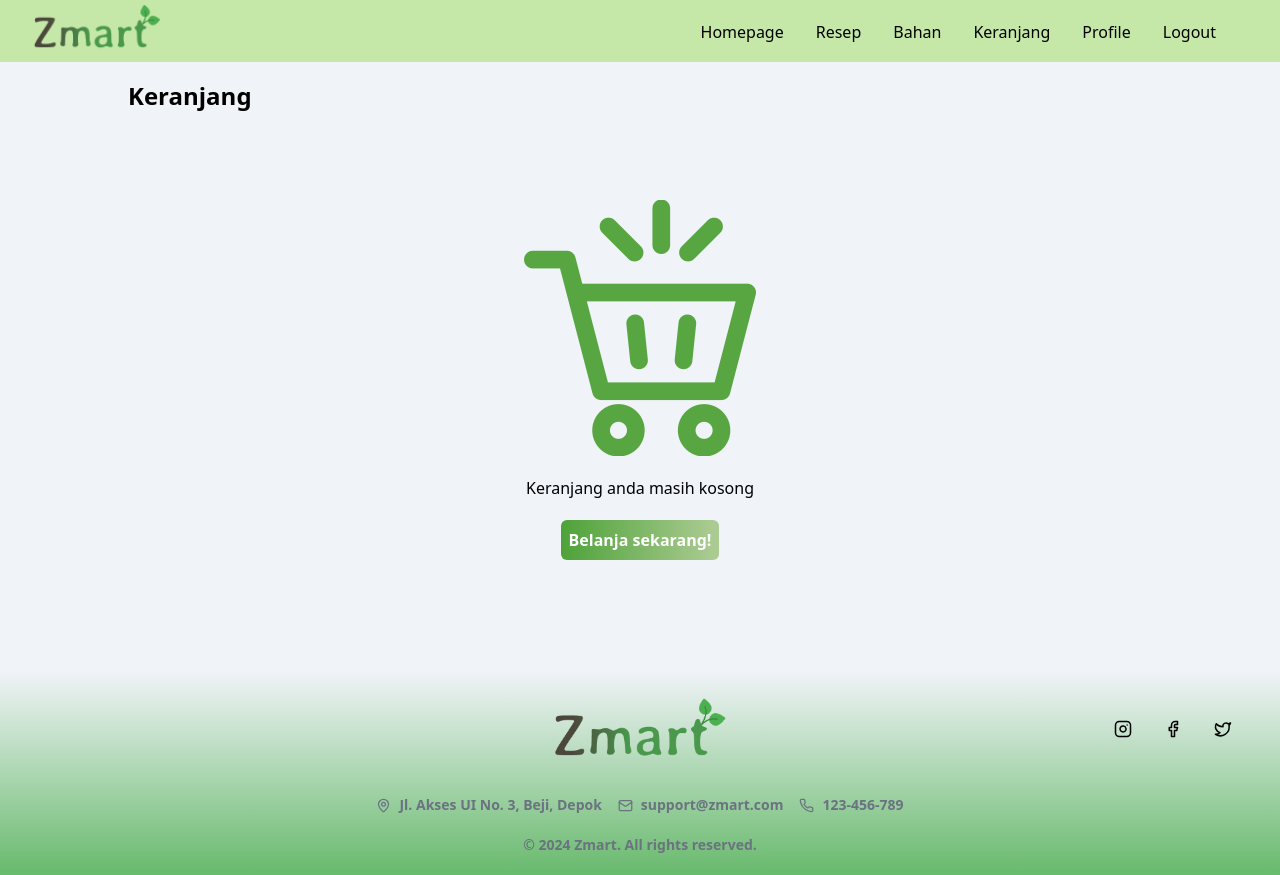
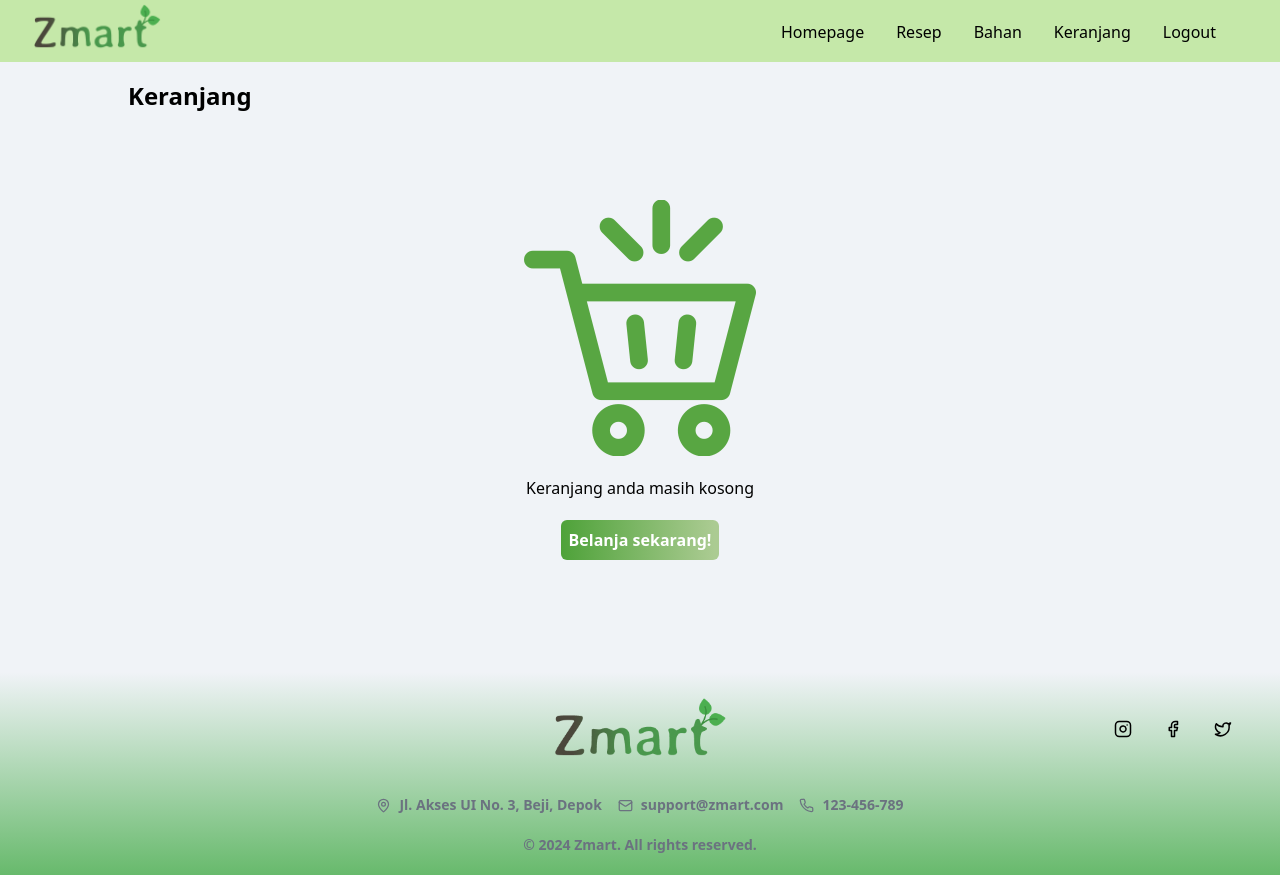
Before and after one commit to gnnyfon/zmarter, a Next.js app: page /keranjang in a window 1280 px wide. Built offline with nearby package versions, Linux system fonts and the light colour scheme.

Commit message:
fix: profile page & typo

```diff
--- a/src/components/elements/Navbar/Navbar.tsx
+++ b/src/components/elements/Navbar/Navbar.tsx
@@ -13,7 +13,7 @@ function Navbar() {
         <Link href="/resep" legacyBehavior><a className="navigation">Resep</a></Link>
         <Link href="/bahan" legacyBehavior><a className="navigation">Bahan</a></Link>
         <Link href="/keranjang" legacyBehavior><a className="navigation">Keranjang</a></Link>
-        <Link href="/profile" legacyBehavior><a className="navigation">Profile</a></Link>
+        {/* <Link href="/profile" legacyBehavior><a className="navigation">Profile</a></Link> */}
         <Link href="/auth/login" legacyBehavior><a className="navigation">Logout</a></Link>
       </div>
     </div>
--- a/src/components/modules/RecipeModule/RecipeIngredientsSection.tsx
+++ b/src/components/modules/RecipeModule/RecipeIngredientsSection.tsx
@@ -18,7 +18,7 @@ function RecipeIngredientsSection() {
             <p className="text-textBlack text-xl font-regular">• <span className="text-spinach font-medium">1 sdt</span> Gula</p>
             <p className="text-textBlack text-xl font-regular">• <span className="text-spinach font-medium">1 sdt</span> Garam</p>
             <p className="text-textBlack text-xl font-regular">• <span className="text-spinach font-medium">1 helai</span> Daun Salam</p>
-            <p className="text-textBlack text-xl font-regular">• <span className="text-spinach font-medium">1 sdm</span> Minyak Gpreng</p>
+            <p className="text-textBlack text-xl font-regular">• <span className="text-spinach font-medium">1 sdm</span> Minyak Goreng</p>
             <p className="text-textBlack text-xl font-regular">• <span className="text-spinach font-medium">200 ml</span> Air</p>
         </div>
       </div>
```
